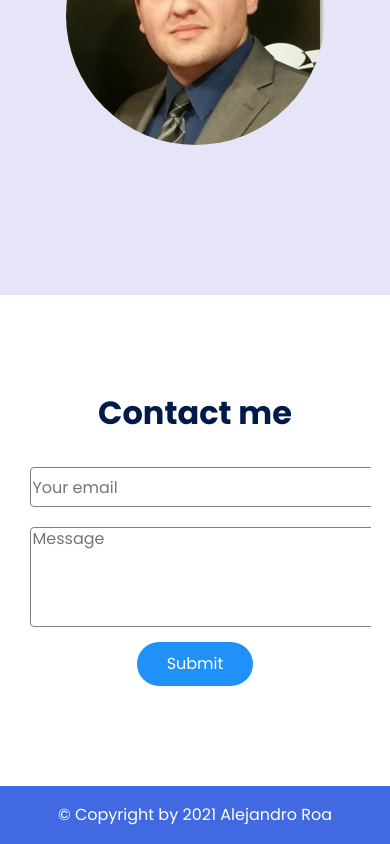
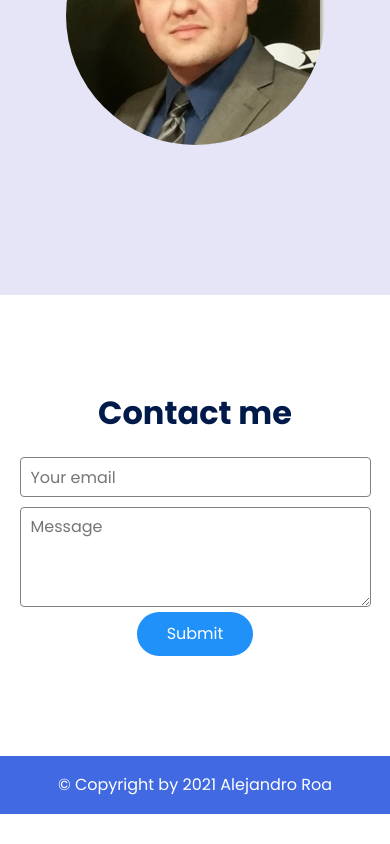
Before and after one commit to Alejandro04/PersonalLandingNext, a Next.js app: page / in a window 390 px wide. Shown: the part 4594-5438 px from the top of the page. After the commit the page ends 5408 px from the top, so only its background shows below. Built offline with nearby package versions, Linux system fonts and the light colour scheme.

Commit message:
fix form responsive

```diff
--- a/styles/global.css
+++ b/styles/global.css
@@ -514,6 +514,7 @@ body{
     border-radius: 4px;
     border: 1px solid gray;
     margin: 10px;
+    padding: 10px;
 }
 .textareaForm{
     height: 100px;
@@ -597,6 +598,13 @@ body{
         "card3  card4"
         ".      card4";
     }
+    .inputForm, .textareaForm{
+       width: 100%;
+       margin: auto;
+    }
+    .textareaForm{
+        margin-top: 10px;
+    }
 
 }
 
```
